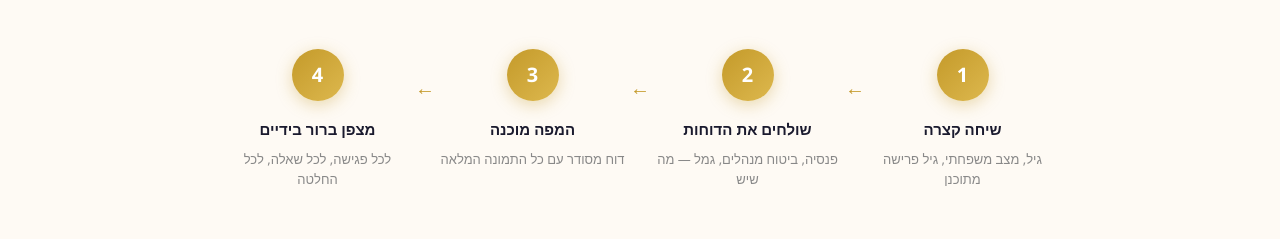
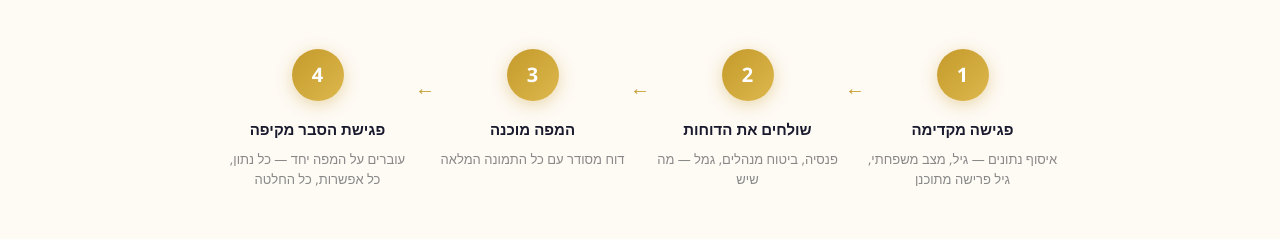
Before and after one commit to sharonhacmon-cmyk/eden-server, a website: page public/retirement-map-prospectus.html in a window 1280 px wide. Shown: the part 2095-2334 px from the top of the page. Drawn offline with Linux system fonts and the light colour scheme.

Commit message:
עדכון תהליך — פגישה מקדימה ופגישת הסבר

```diff
--- a/public/retirement-map-prospectus.html
+++ b/public/retirement-map-prospectus.html
@@ -451,8 +451,8 @@ footer span { color: #C49A2A; }
   <div class="steps">
     <div class="step">
       <div class="step-num">1</div>
-      <h3>שיחה קצרה</h3>
-      <p>גיל, מצב משפחתי, גיל פרישה מתוכנן</p>
+      <h3>פגישה מקדימה</h3>
+      <p>איסוף נתונים — גיל, מצב משפחתי, גיל פרישה מתוכנן</p>
     </div>
     <div class="step">
       <div class="step-num">2</div>
@@ -466,8 +466,8 @@ footer span { color: #C49A2A; }
     </div>
     <div class="step">
       <div class="step-num">4</div>
-      <h3>מצפן ברור בידיים</h3>
-      <p>לכל פגישה, לכל שאלה, לכל החלטה</p>
+      <h3>פגישת הסבר מקיפה</h3>
+      <p>עוברים על המפה יחד — כל נתון, כל אפשרות, כל החלטה</p>
     </div>
   </div>
 </section>
```
